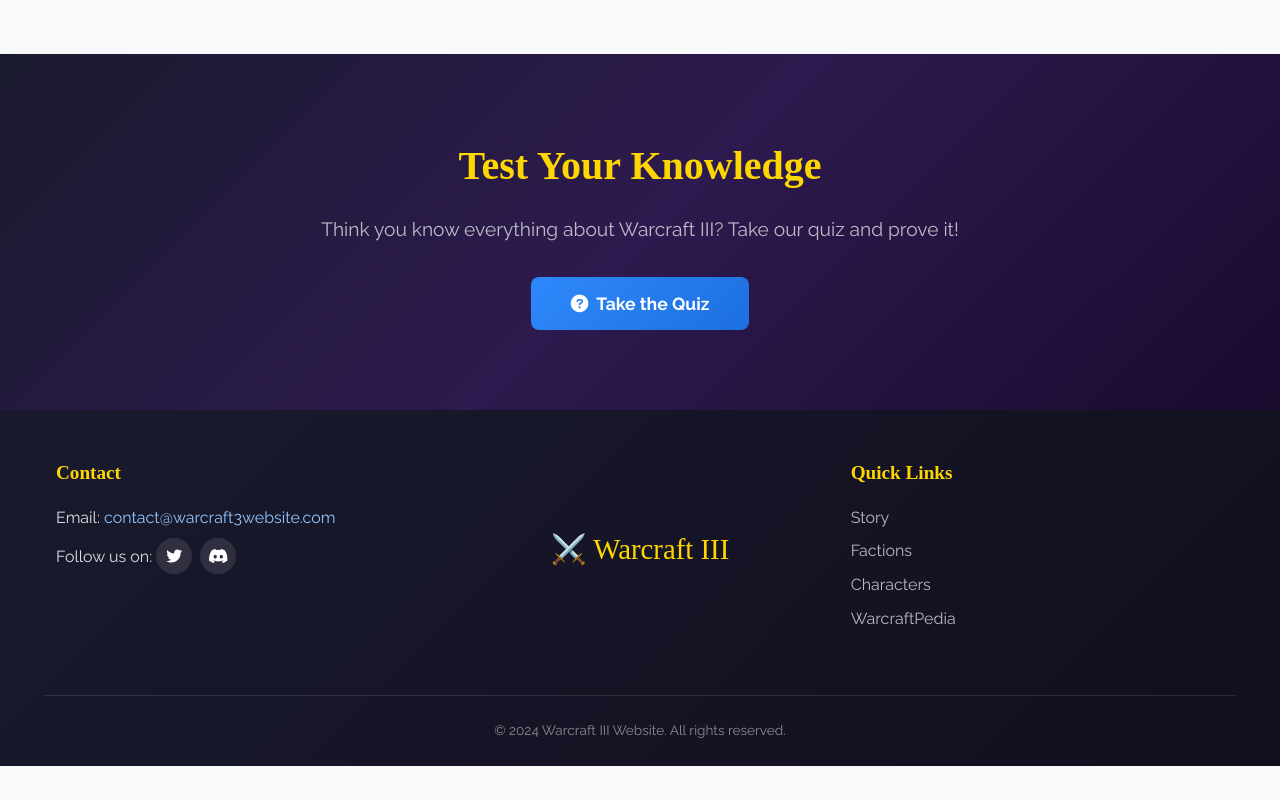
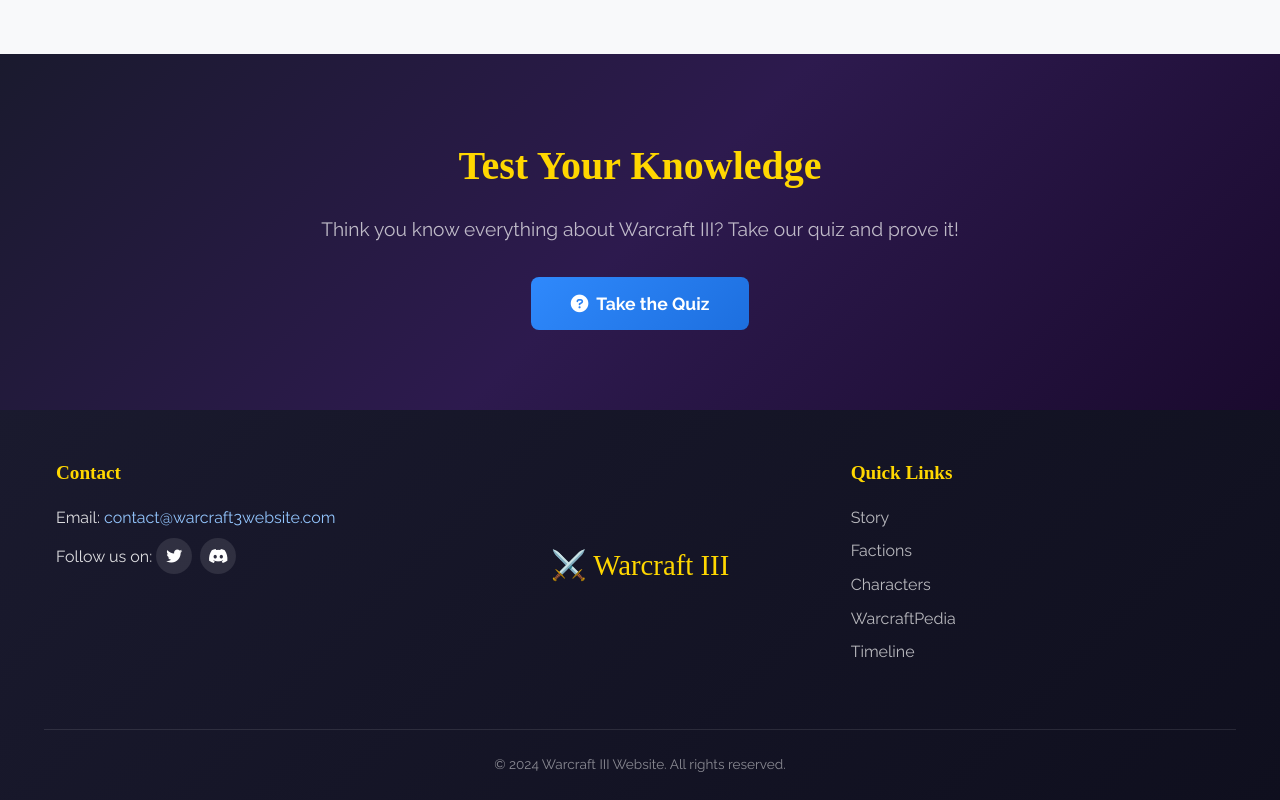
Before and after one commit to manuelaidos123/Warcraft3Web, a React (Vite) app: page / in a window 1280 px wide. Shown: the part 2763-3563 px from the top of the page. Before the commit the page ends 3529 px from the top, so only its background shows below. Built offline with nearby package versions, Linux system fonts and the light colour scheme; a web font is replaced by a local one.

Commit message:
Add Timeline link to Footer component

```diff
--- a/src/components/Footer.tsx
+++ b/src/components/Footer.tsx
@@ -57,6 +57,9 @@
               <li>
                 <a href="#pedia" onClick={(e) => { e.preventDefault(); onNavigate("pedia"); }}>WarcraftPedia</a>
               </li>
+              <li>
+                <a href="#timeline" onClick={(e) => { e.preventDefault(); onNavigate("timeline"); }}>Timeline</a>
+              </li>
             </ul>
           </div>
         </div>
```
